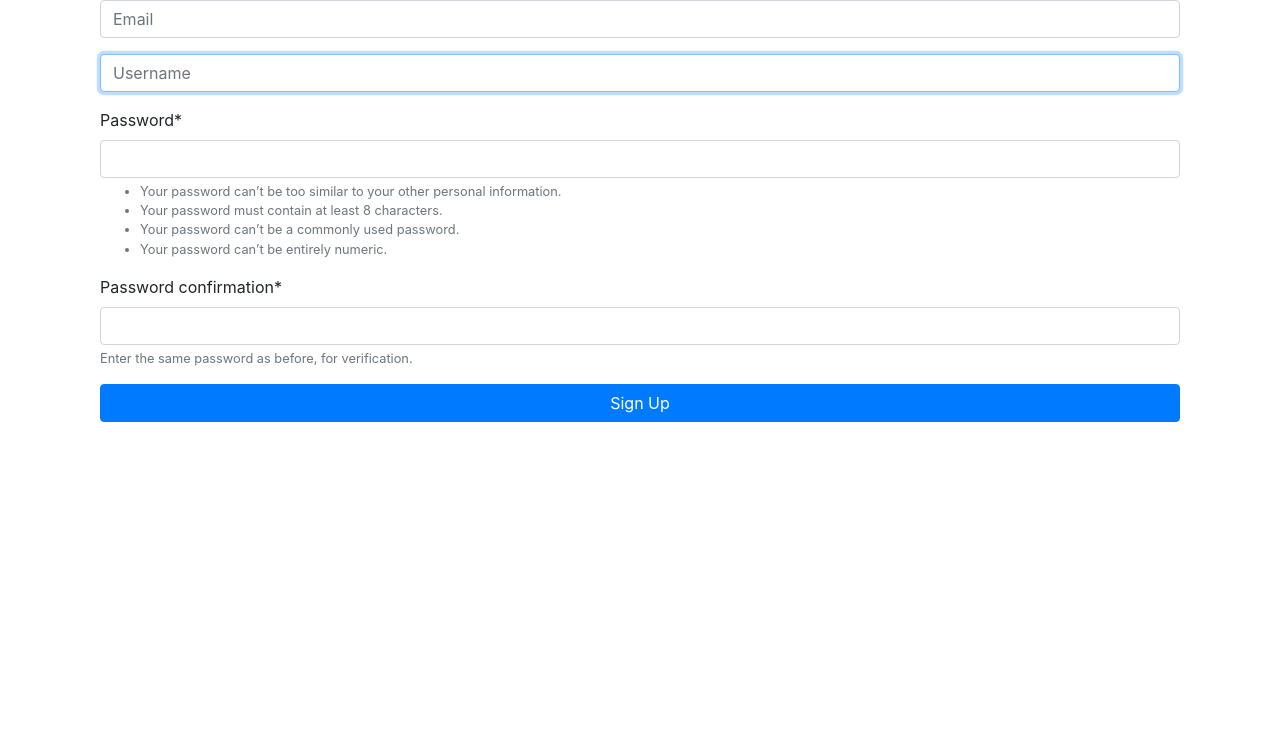
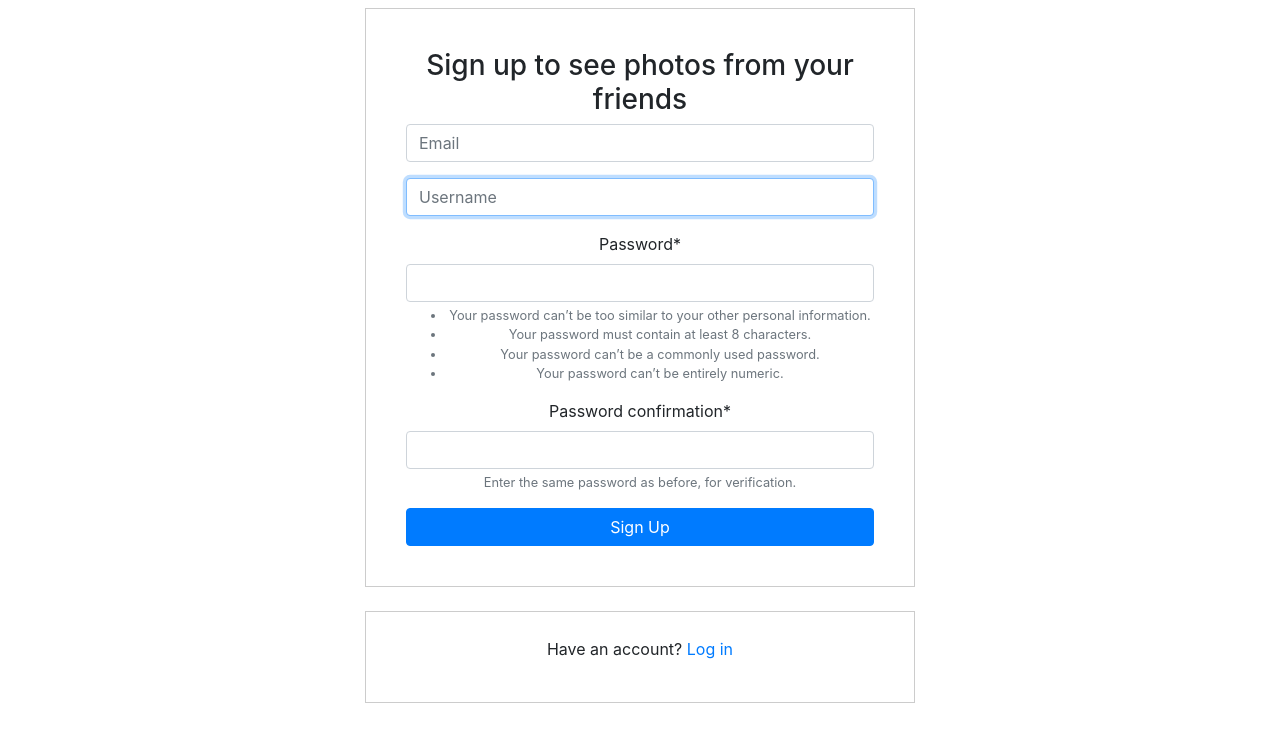
Before and after one commit to mz-nibir/A-Social-Media-Website-with-Django, a Django app: page /accounts/signup/ in a window 1280 px wide. Shown: the top 742 px of the page. Run offline with Django 3.2, Linux system fonts and the light colour scheme; some libraries are stand-ins or nearby versions.

Commit message:
css style added to the sigmup page

```diff
--- a/My_Social_Project/templates/App_Login/sign_up.html
+++ b/My_Social_Project/templates/App_Login/sign_up.html
@@ -3,9 +3,32 @@
 
 {% block title_block %} {{title}} {% endblock %}
 
+<!-- CSS BLOCK -->
+{% block css_block %}
+<style>
+  .sign_up{
+    width: 550px;
+    border: 1px solid #ccc;
+    padding: 40px;
+
+  }
+  .log_in{
+    width:550px;
+    padding: 25px;
+    border:1px solid #ccc;
+  }
+
+
+</style>
+
+{% endblock %}
+
 {% block body_block %}
 
-<div class="container">
+<center>
+
+<div class="sign_up">
+  <h3>Sign up to see photos from your friends</h3>
 
   <form method="POST">
 
@@ -15,8 +38,16 @@
     <button type="submit" style="width:100%" class="btn btn-primary">Sign Up</button>
 
   </form>
+  </div>
+  <br>
+  <div class="log_in">
+    <p>Have an account? <a href="#">Log in</a></p>
 
-</div>
+  </div>
+
+
+
+</cender>
 
 
 {% endblock %}
--- a/My_Social_Project/templates/base.html
+++ b/My_Social_Project/templates/base.html
@@ -14,12 +14,12 @@
     <title>{% block title_block %} Social {% endblock %}</title>
 
 
-
+{% block css_block %}  {% endblock %}
 
   </head>
     <body>
 
-      <div class="container">
+      <div class="container mt-2">
         {% block body_block %}   {% endblock %}
 
       </div>
```
